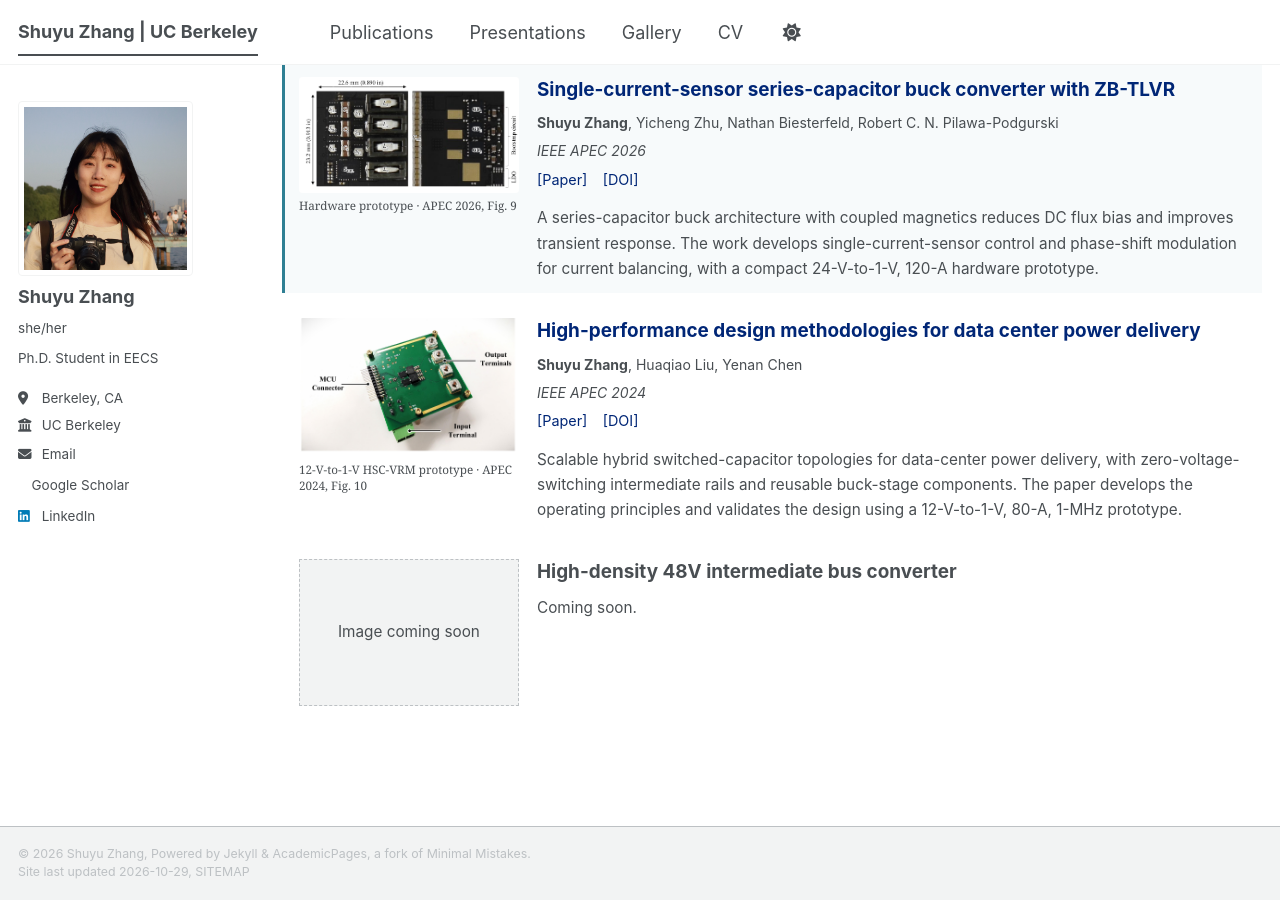
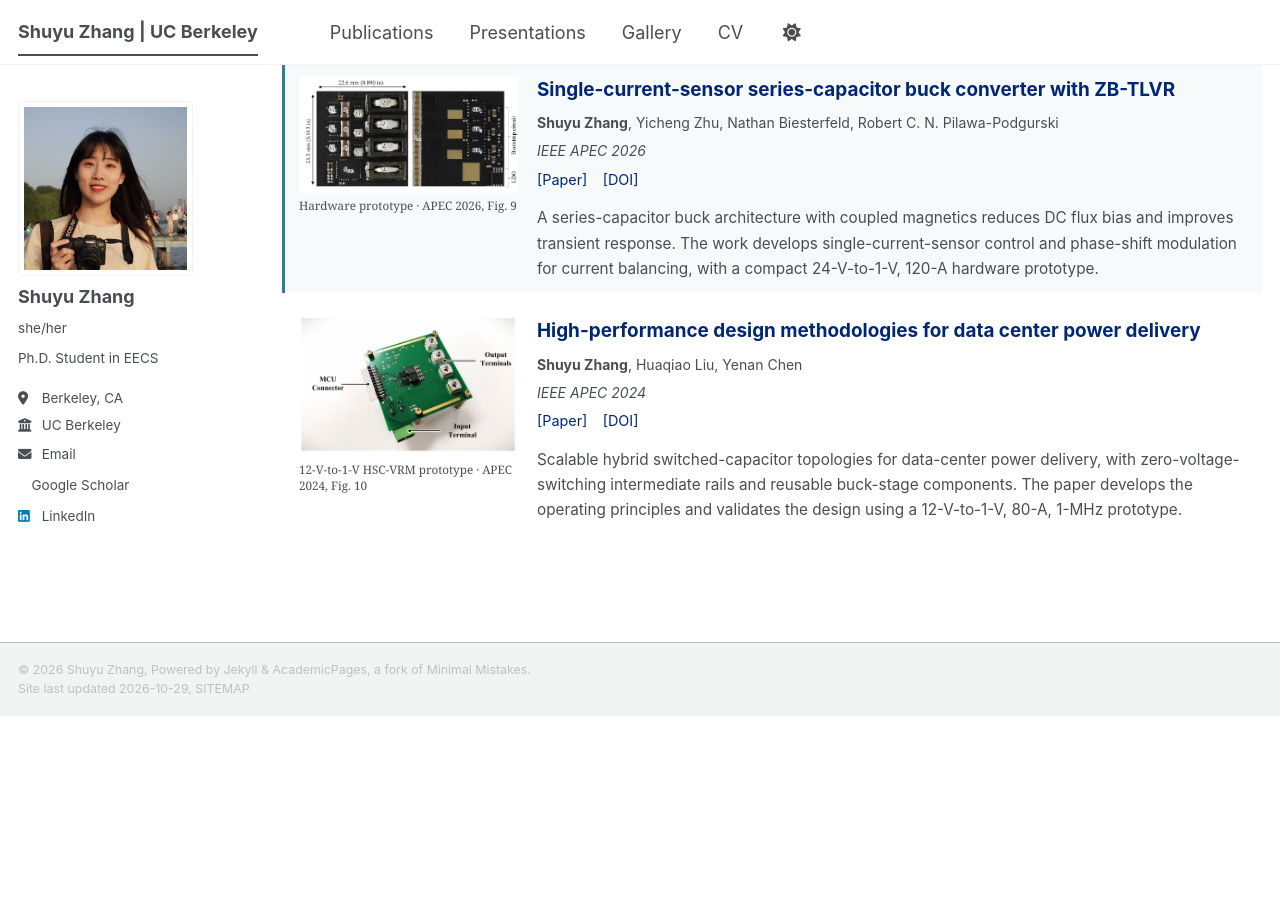
Before and after one commit to mocchi-chan/mocchi-chan.github.io, a Jekyll site: the page built from _pages/about.md, in a window 1280 px wide and 900 px high, scrolled down 877 px. Built offline with Jekyll 4.4.1, drawn with Linux system fonts in a browser that asks for light colours; a style sheet for code colours, icons or effects is not loaded; after the commit the page ends 1593 px from its top, so only the background shows below that.

Commit message:
Remove intermediate bus converter homepage highlight

```diff
--- a/_data/research.yml
+++ b/_data/research.yml
@@ -42,10 +42,3 @@
     - path: /images/research/hsc-vrm-prototype.png
       alt: "Hybrid switched-capacitor VRM prototype with labeled input, output, and MCU connections"
       caption: "12-V-to-1-V HSC-VRM prototype · APEC 2024, Fig. 10"
-
-- id: intermediate-bus-converter
-  title: "High-density 48V intermediate bus converter"
-  description: "Coming soon."
-  images:
-    - path: /images/research/ibc-prototype.png
-      alt: "High-density 48V intermediate bus converter hardware prototype"
```
Also changed, not shown: 1 other file.
